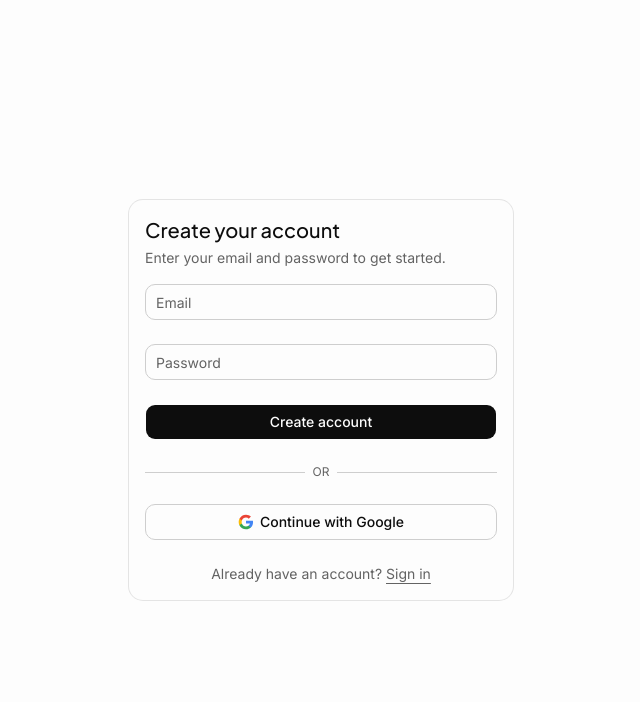
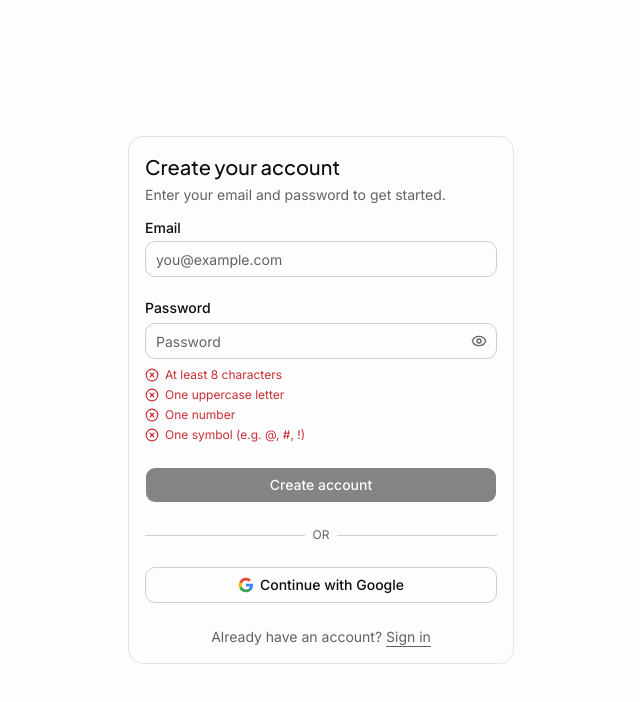
Before and after one commit to pv-toledo/duely, a Next.js app in the folder apps/web/: page /signup in a window 1280 px wide. Shown: the top 702 px of the page, without its empty margins (319-959 px from the left). Built offline with nearby package versions, Linux system fonts and the light colour scheme; no server answers.

Commit message:
feat(web): password requirements for signup form

```diff
--- a/apps/web/src/app/(auth)/_components/login-form.tsx
+++ b/apps/web/src/app/(auth)/_components/login-form.tsx
@@ -1,10 +1,11 @@
 "use client";
 
 import { Controller, useForm } from "react-hook-form";
-import { credentialsSchema, type Credentials } from "../schema";
+import { type LoginCredentials } from "../schema";
 import { login } from "../actions";
-import { zodResolver } from "@hookform/resolvers/zod";
 import { FormInput, FormButton } from "@/components/form-controls";
+import { Label } from "@/components/ui/label";
+import { PasswordField } from "./password-field";
 import { Alert, AlertTitle } from "@/components/ui/alert";
 import { CircleAlert } from "lucide-react";
 import { useState, useTransition } from "react";
@@ -13,16 +14,11 @@ export function LoginForm() {
   const [serverError, setServerError] = useState<string | null>(null);
   const [isPending, startTransition] = useTransition();
 
-  const {
-    control,
-    handleSubmit,
-    formState: { errors },
-  } = useForm<Credentials>({
-    resolver: zodResolver(credentialsSchema),
+  const { control, handleSubmit } = useForm<LoginCredentials>({
     defaultValues: { email: "", password: "" },
   });
 
-  function onSubmit(data: Credentials) {
+  function onSubmit(data: LoginCredentials) {
     setServerError(null);
     startTransition(async () => {
       const result = await login(data);
@@ -35,22 +31,17 @@ export function LoginForm() {
   return (
     <form onSubmit={handleSubmit(onSubmit)} className="flex flex-col gap-6">
       <div className="flex flex-col gap-1.5">
+        <Label htmlFor="email">Email</Label>
         <Controller
           name="email"
           control={control}
-          render={({ field }) => <FormInput {...field} type="email" placeholder="Email" />}
+          render={({ field }) => (
+            <FormInput {...field} id="email" type="email" placeholder="you@example.com" required />
+          )}
         />
-        {errors.email && <p className="text-xs text-destructive">{errors.email.message}</p>}
       </div>
 
-      <div className="flex flex-col gap-1.5">
-        <Controller
-          name="password"
-          control={control}
-          render={({ field }) => <FormInput {...field} type="password" placeholder="Password" />}
-        />
-        {errors.password && <p className="text-xs text-destructive">{errors.password.message}</p>}
-      </div>
+      <PasswordField control={control} />
 
       {serverError && (
         <Alert variant="destructive">
--- /dev/null
+++ b/apps/web/src/app/(auth)/_components/password-field.tsx
@@ -0,0 +1,77 @@
+"use client";
+
+import { useState } from "react";
+import { Controller, type Control, type Path } from "react-hook-form";
+import { Eye, EyeOff, CircleCheck, CircleX } from "lucide-react";
+import { FormInput } from "@/components/form-controls";
+import { Label } from "@/components/ui/label";
+import { cn } from "@/lib/utils";
+import { passwordRequirements } from "@/app/(auth)/schema";
+
+export function PasswordField<T extends { password: string }>({
+  control,
+  showRequirements = false,
+}: {
+  control: Control<T>;
+  showRequirements?: boolean;
+}) {
+  const [visible, setVisible] = useState(false);
+
+  return (
+    <Controller
+      name={"password" as Path<T>}
+      control={control}
+      render={({ field }) => {
+        const value = (field.value as string) ?? "";
+        return (
+          <div className="flex flex-col gap-2">
+            <Label htmlFor="password">Password</Label>
+            <div className="relative">
+              <FormInput
+                {...field}
+                id="password"
+                type={visible ? "text" : "password"}
+                placeholder="Password"
+                required
+                className="pr-9"
+              />
+              <button
+                type="button"
+                tabIndex={-1}
+                onClick={() => setVisible((v) => !v)}
+                aria-label={visible ? "Hide password" : "Show password"}
+                className="absolute inset-y-0 right-0 flex items-center px-2.5 text-muted-foreground hover:text-foreground"
+              >
+                {visible ? <EyeOff className="size-4" /> : <Eye className="size-4" />}
+              </button>
+            </div>
+
+            {showRequirements && (
+              <ul className="flex flex-col gap-1">
+                {passwordRequirements.map((req) => {
+                  const met = req.test(value);
+                  return (
+                    <li
+                      key={req.key}
+                      className={cn(
+                        "flex items-center gap-1.5 text-xs",
+                        met ? "text-success" : "text-destructive"
+                      )}
+                    >
+                      {met ? (
+                        <CircleCheck className="size-3.5" />
+                      ) : (
+                        <CircleX className="size-3.5" />
+                      )}
+                      {req.label}
+                    </li>
+                  );
+                })}
+              </ul>
+            )}
+          </div>
+        );
+      }}
+    />
+  );
+}
--- a/apps/web/src/app/(auth)/_components/signup-form.tsx
+++ b/apps/web/src/app/(auth)/_components/signup-form.tsx
@@ -1,10 +1,12 @@
 "use client";
 
-import { Controller, useForm } from "react-hook-form";
-import { credentialsSchema, type Credentials } from "../schema";
+import { Controller, useForm, useWatch } from "react-hook-form";
+import { signupSchema, type SignupCredentials, passwordRequirements } from "../schema";
 import { signup } from "../actions";
 import { zodResolver } from "@hookform/resolvers/zod";
 import { FormInput, FormButton } from "@/components/form-controls";
+import { Label } from "@/components/ui/label";
+import { PasswordField } from "./password-field";
 import { Alert, AlertTitle } from "@/components/ui/alert";
 import { CircleAlert } from "lucide-react";
 import { useState, useTransition } from "react";
@@ -17,12 +19,15 @@ export function SignupForm() {
     control,
     handleSubmit,
     formState: { errors },
-  } = useForm<Credentials>({
-    resolver: zodResolver(credentialsSchema),
+  } = useForm<SignupCredentials>({
+    resolver: zodResolver(signupSchema),
     defaultValues: { email: "", password: "" },
   });
 
-  function onSubmit(data: Credentials) {
+  const password = useWatch({ control, name: "password" });
+  const passwordValid = passwordRequirements.every((req) => req.test(password ?? ""));
+
+  function onSubmit(data: SignupCredentials) {
     setServerError(null);
     startTransition(async () => {
       const result = await signup(data);
@@ -35,22 +40,18 @@ export function SignupForm() {
   return (
     <form onSubmit={handleSubmit(onSubmit)} className="flex flex-col gap-6">
       <div className="flex flex-col gap-1.5">
+        <Label htmlFor="email">Email</Label>
         <Controller
           name="email"
           control={control}
-          render={({ field }) => <FormInput {...field} type="email" placeholder="Email" />}
+          render={({ field }) => (
+            <FormInput {...field} id="email" type="email" placeholder="you@example.com" required />
+          )}
         />
         {errors.email && <p className="text-xs text-destructive">{errors.email.message}</p>}
       </div>
 
-      <div className="flex flex-col gap-1.5">
-        <Controller
-          name="password"
-          control={control}
-          render={({ field }) => <FormInput {...field} type="password" placeholder="Password" />}
-        />
-        {errors.password && <p className="text-xs text-destructive">{errors.password.message}</p>}
-      </div>
+      <PasswordField control={control} showRequirements />
 
       {serverError && (
         <Alert variant="destructive">
@@ -59,7 +60,7 @@ export function SignupForm() {
         </Alert>
       )}
 
-      <FormButton type="submit" disabled={isPending} className="w-full">
+      <FormButton type="submit" disabled={isPending || !passwordValid} className="w-full">
         {isPending ? "Creating account…" : "Create account"}
       </FormButton>
     </form>
--- a/apps/web/src/app/(auth)/actions.ts
+++ b/apps/web/src/app/(auth)/actions.ts
@@ -1,46 +1,38 @@
 "use server";
 
+import { headers } from "next/headers";
+import { redirect } from "next/navigation";
 import { createClient } from "@/lib/supabase/server";
-import { redirect } from "next/navigation";
-import { Credentials, credentialsSchema } from "./schema";
-import { headers } from "next/headers";
 import { resolveOrigin } from "@/lib/resolve-origin";
+import { signupSchema, loginSchema, type SignupCredentials, type LoginCredentials } from "./schema";
 
-export async function signup(credentials: Credentials) {
-  const parsed = await credentialsSchema.safeParse(credentials);
+export async function signup(credentials: SignupCredentials) {
+  const parsed = signupSchema.safeParse(credentials);
   if (!parsed.success) {
-    return {
-      error: "Invalid data",
-    };
+    return { error: "Invalid input." };
   }
 
   const supabase = await createClient();
   const { error } = await supabase.auth.signUp(parsed.data);
 
   if (error) {
-    return {
-      error: error.message,
-    };
+    return { error: error.message };
   }
 
   redirect("/account");
 }
 
-export async function login(credentials: Credentials) {
-  const parsed = await credentialsSchema.safeParse(credentials);
+export async function login(credentials: LoginCredentials) {
+  const parsed = loginSchema.safeParse(credentials);
   if (!parsed.success) {
-    return {
-      error: "Invalid data",
-    };
+    return { error: "Invalid input." };
   }
 
   const supabase = await createClient();
   const { error } = await supabase.auth.signInWithPassword(parsed.data);
 
   if (error) {
-    return {
-      error: error.message,
-    };
+    return { error: error.message };
   }
 
   redirect("/account");
@@ -54,7 +46,6 @@ export async function logout() {
 
 export async function signInWithGoogle() {
   const origin = resolveOrigin((await headers()).get("origin"));
-
   const supabase = await createClient();
   const { data, error } = await supabase.auth.signInWithOAuth({
     provider: "google",
--- a/apps/web/src/app/(auth)/schema.ts
+++ b/apps/web/src/app/(auth)/schema.ts
@@ -1,8 +1,30 @@
 import { z } from "zod";
 
-export const credentialsSchema = z.object({
-  email: z.email("Enter a valid email address."),
-  password: z.string().min(6, "Password must be at least 6 characters."),
+export const passwordRequirements = [
+  { key: "length", label: "At least 8 characters", test: (v: string) => v.length >= 8 },
+  { key: "uppercase", label: "One uppercase letter", test: (v: string) => /[A-Z]/.test(v) },
+  { key: "number", label: "One number", test: (v: string) => /\d/.test(v) },
+  {
+    key: "symbol",
+    label: "One symbol (e.g. @, #, !)",
+    test: (v: string) => /[^a-zA-Z0-9]/.test(v),
+  },
+] as const;
+
+const password = passwordRequirements.reduce(
+  (schema, req) => schema.refine(req.test, { message: req.label }),
+  z.string()
+);
+
+export const signupSchema = z.object({
+  email: z.string().email("Enter a valid email address."),
+  password,
 });
 
-export type Credentials = z.infer<typeof credentialsSchema>;
+export const loginSchema = z.object({
+  email: z.string(),
+  password: z.string(),
+});
+
+export type SignupCredentials = z.infer<typeof signupSchema>;
+export type LoginCredentials = z.infer<typeof loginSchema>;
--- a/apps/web/src/app/layout.tsx
+++ b/apps/web/src/app/layout.tsx
@@ -21,8 +21,8 @@ export const jetbrainsMono = JetBrains_Mono({
 });
 
 export const metadata: Metadata = {
-  title: "Duely • Adult life, organized by a photo",
-  description: "Generated by create next app",
+  title: "Duely",
+  description: "Adult life, organized by a photo",
 };
 
 export default function RootLayout({
--- /dev/null
+++ b/apps/web/src/components/ui/label.tsx
@@ -0,0 +1,20 @@
+"use client";
+
+import * as React from "react";
+
+import { cn } from "@/lib/utils";
+
+function Label({ className, ...props }: React.ComponentProps<"label">) {
+  return (
+    <label
+      data-slot="label"
+      className={cn(
+        "flex items-center gap-2 text-sm leading-none font-medium select-none group-data-[disabled=true]:pointer-events-none group-data-[disabled=true]:opacity-50 peer-disabled:cursor-not-allowed peer-disabled:opacity-50",
+        className
+      )}
+      {...props}
+    />
+  );
+}
+
+export { Label };
```
